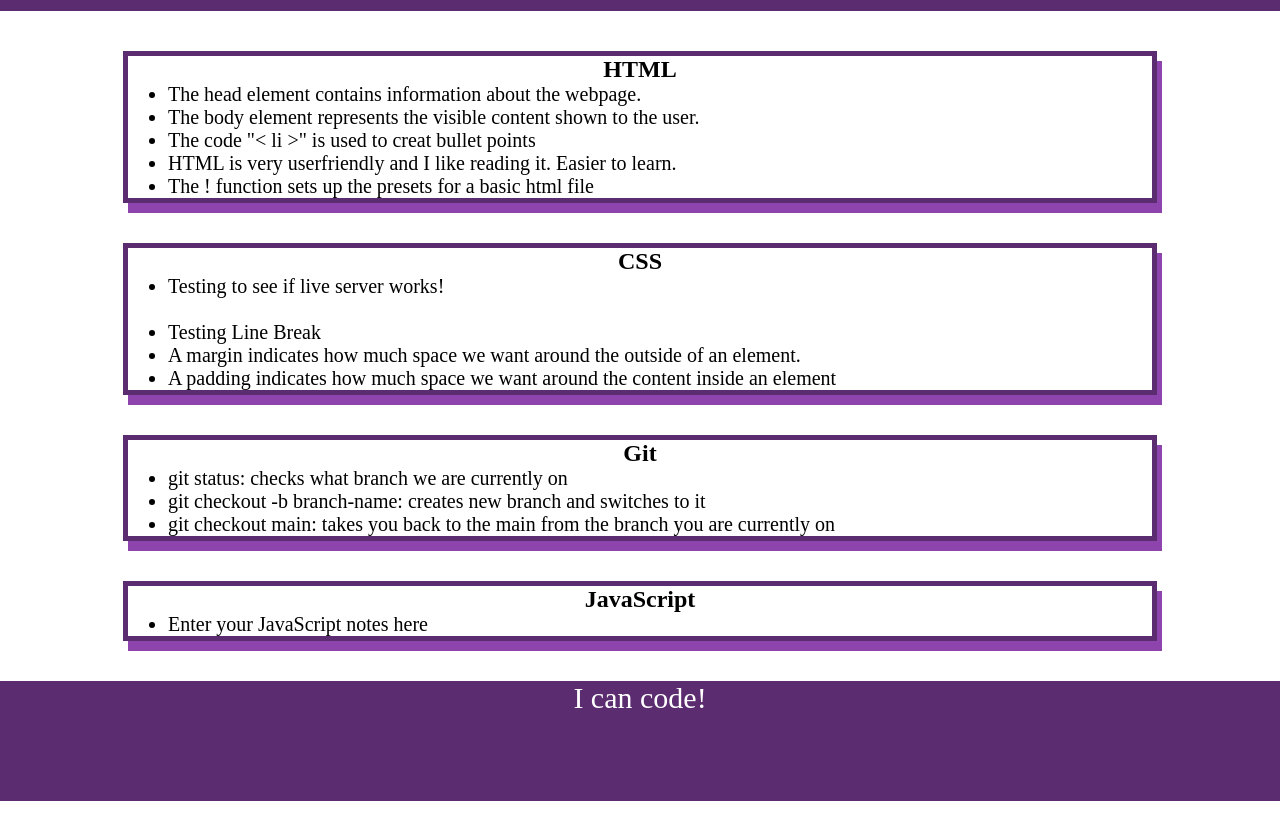
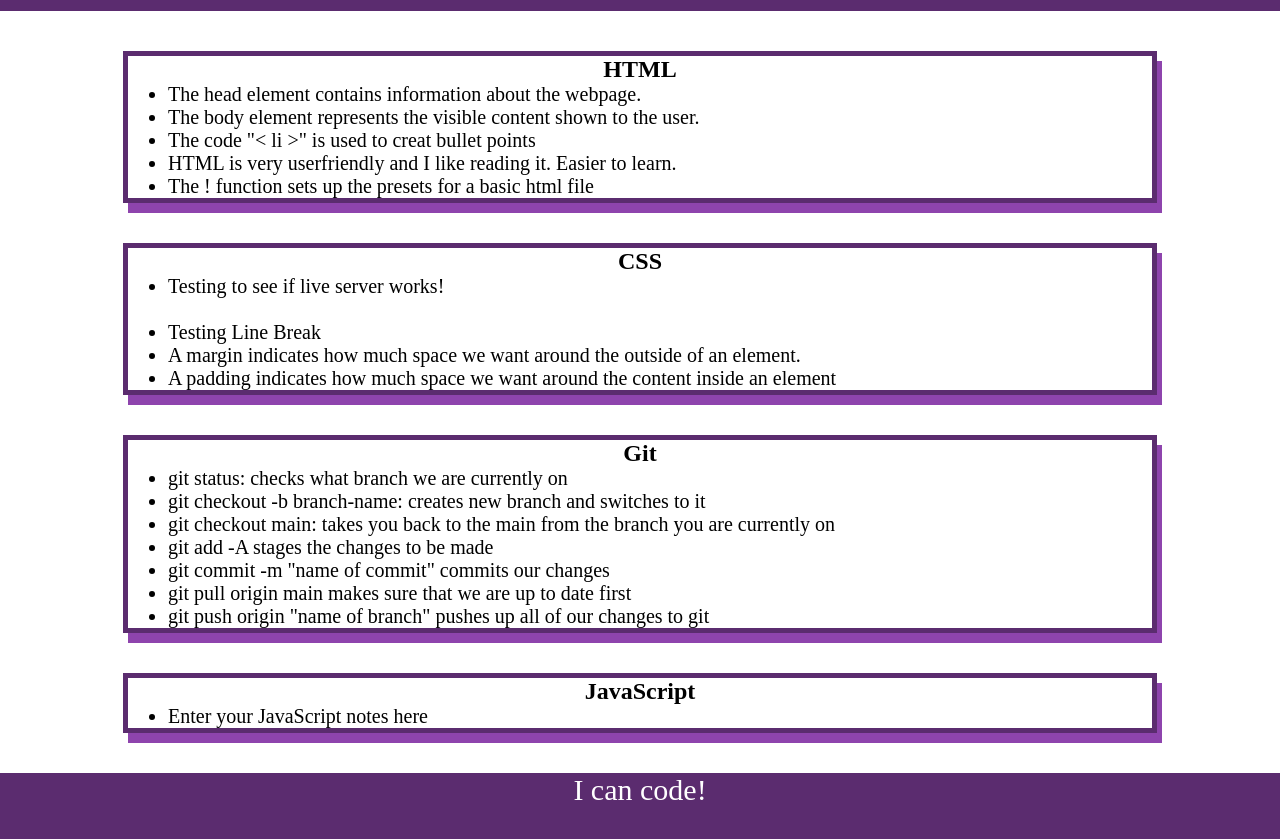
Before and after one commit to ndzamboni/prework-study-guide, a plain HTML site: page index.html in a window 1280 px wide. Shown: the part 109-948 px from the top of the page. Before the commit the page ends 910 px from the top, so only its background shows below. Drawn offline with Linux system fonts and the light colour scheme.

Commit message:
updating notes

```diff
--- a/index.html
+++ b/index.html
@@ -42,6 +42,10 @@
           <li>git status: checks what branch we are currently on</li>
           <li>git checkout -b branch-name: creates new branch and switches to it</li>
           <li>git checkout main: takes you back to the main from the branch you are currently on</li>
+          <li>git add -A stages the changes to be made</li>
+          <li>git commit -m "name of commit" commits our changes</li>
+          <li>git pull origin main makes sure that we are up to date first</li>
+          <li>git push origin "name of branch" pushes up all of our changes to git</li>
         </ul>
       </section>
 
```
